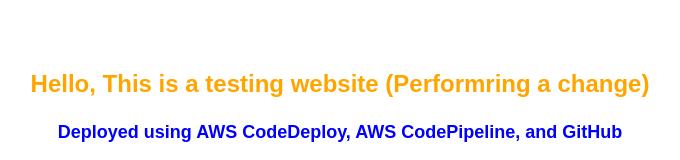
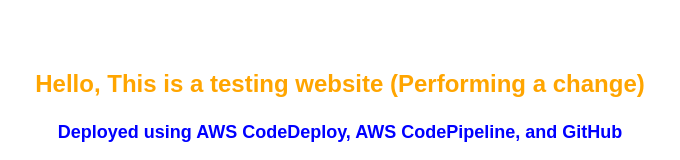
Before and after one commit to Raj-Odedara/App-CodeDeploy, a plain HTML site: page index.html in a window 1280 px wide. Shown: the part 180-340 px from the top of the page, without its empty margins (300-980 px from the left). Drawn offline with Linux system fonts and the light colour scheme.

Commit message:
Update index.html

```diff
--- a/index.html
+++ b/index.html
@@ -30,7 +30,7 @@
 </head>
 <body>
     <div class="space-above">
-        <p class="big-text">Hello, This is a testing website (Performring a change)</p>
+        <p class="big-text">Hello, This is a testing website (Performing a change)</p>
         <p class="medium-text">Deployed using AWS CodeDeploy, AWS CodePipeline, and GitHub</p>
     </div>
 </body>
```
